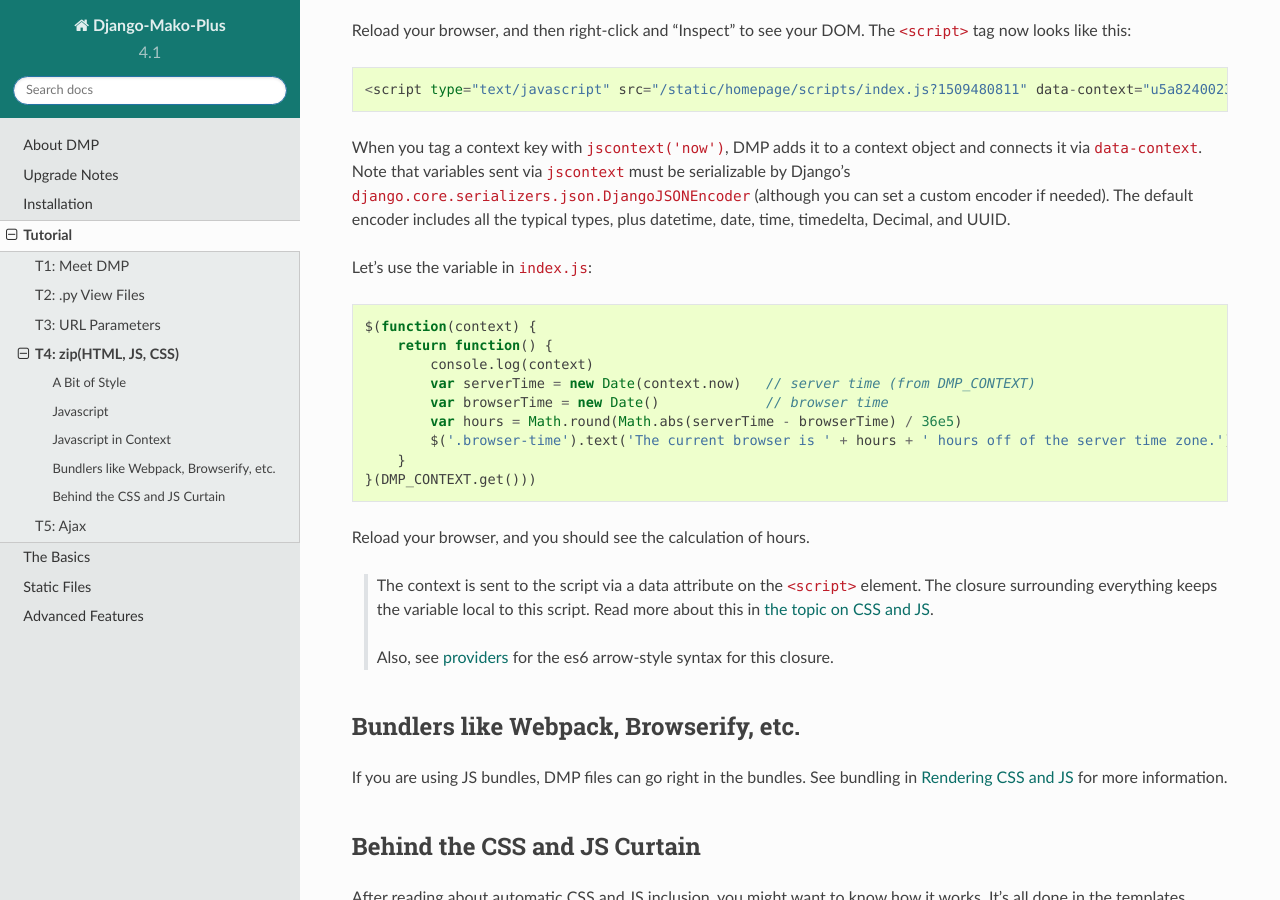
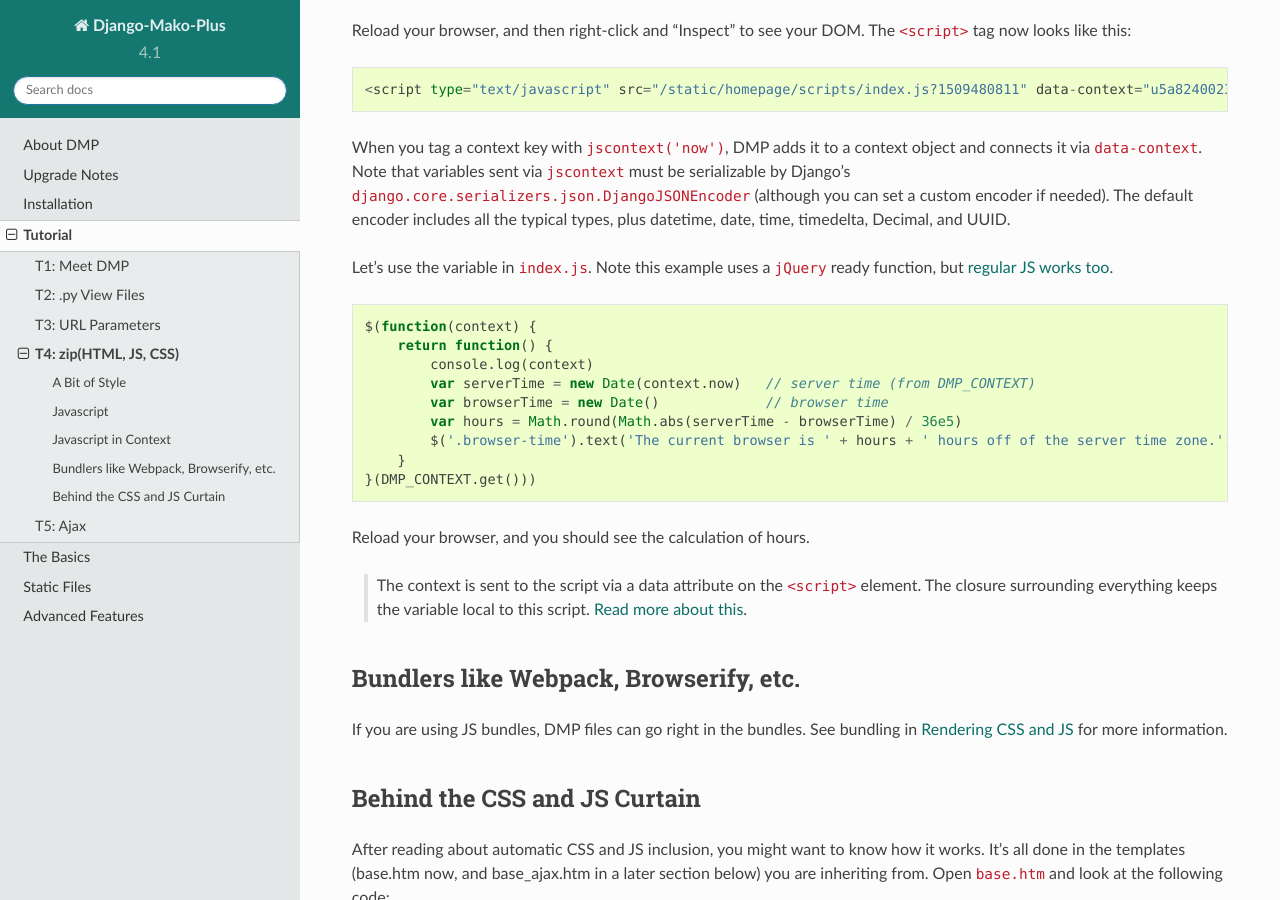
Before and after one commit to doconix/django-mako-plus, a Sphinx documentation site: the page built from docs/tutorial_css_js.rst, in a window 1280 px wide and 900 px high, scrolled down 2692 px. Built offline with Sphinx 7.4.7 and the Read the Docs theme 2.0.0, drawn with Linux system fonts in a browser that asks for light colours.

Commit message:
docs link updates

```diff
--- a/docs/basics_django.rst
+++ b/docs/basics_django.rst
@@ -57,4 +57,4 @@ To use these classes with DMP, use the file pattern we just discussed: ``app/tem
 Further Reading about Template Locations
 ------------------------------------------
 
-The topic on `Template Location/Import <topics_templates.html>`_ describes the nuances of template directories, inheritance, and discovery.
+The topic on `Template Location/Import <basics_paths.html>`_ describes the nuances of template directories, inheritance, and discovery.
--- a/docs/topics_converters.rst
+++ b/docs/topics_converters.rst
@@ -112,7 +112,7 @@ Alternatively, your custom converter method can raise an exception, which bubble
 
 Certain exceptions are automatically handled by DMP and Django.  Raising these exceptions can trigger certain behavior in the system:
 
-* DMP handles `several redirect exceptions <topics_redirecting.html>`_.
+* DMP handles `several redirect exceptions <basics_redirecting.html>`_.
 * Django handles exceptions like `Http404 <https://docs.djangoproject.com/en/dev/topics/http/views/#the-http404-exception>`_.
 
 Example 2: ``timedelta``
--- a/docs/tutorial_css_js.rst
+++ b/docs/tutorial_css_js.rst
@@ -107,7 +107,7 @@ Reload your browser, and then right-click and "Inspect" to see your DOM.  The ``
 
 When you tag a context key with ``jscontext('now')``, DMP adds it to a context object and connects it via ``data-context``.  Note that variables sent via ``jscontext`` must be serializable by Django's ``django.core.serializers.json.DjangoJSONEncoder`` (although you can set a custom encoder if needed).  The default encoder includes all the typical types, plus datetime, date, time, timedelta, Decimal, and UUID.
 
-Let's use the variable in ``index.js``:
+Let's use the variable in ``index.js``.  Note this example uses a ``jQuery`` ready function, but `regular JS works too <static_context.html#referencing-the-context>`_.
 
 .. code:: javascript
 
@@ -123,9 +123,7 @@ Let's use the variable in ``index.js``:
 
 Reload your browser, and you should see the calculation of hours.
 
-    The context is sent to the script via a data attribute on the ``<script>`` element.  The closure surrounding everything keeps the variable local to this script.  Read more about this in `the topic on CSS and JS <topics_providers.html>`_.
-
-    Also, see `providers <topics_providers.html#examples>`_ for the es6 arrow-style syntax for this closure.
+    The context is sent to the script via a data attribute on the ``<script>`` element.  The closure surrounding everything keeps the variable local to this script.  `Read more about this <static_webpack.html#examples>`_.
 
 
 Bundlers like Webpack, Browserify, etc.
```
